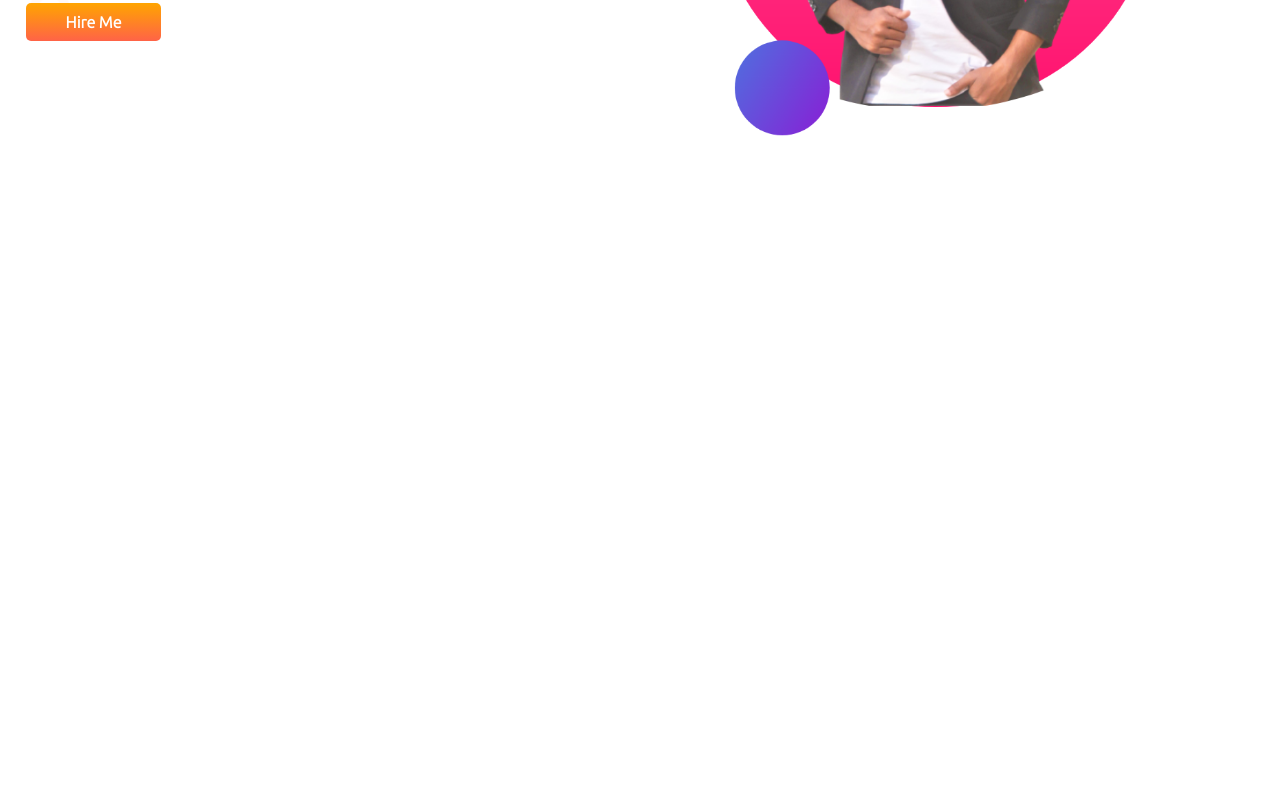
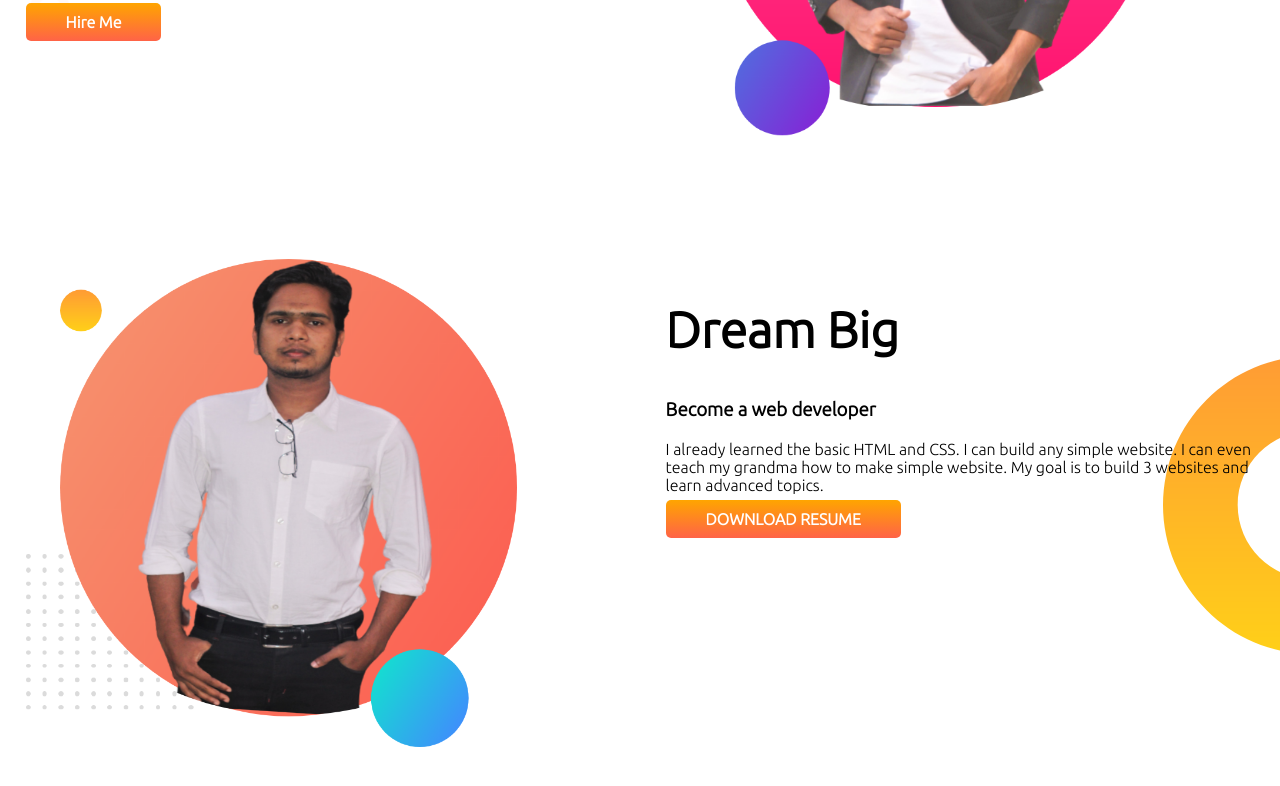
Before and after one commit to Tareqhossain17/developer-portfolio, a plain HTML site: page index.html in a window 1280 px wide. Shown: the part 336-1122 px from the top of the page. Before the commit the page ends 800 px from the top, so only its background shows below. Drawn offline with Linux system fonts and the light colour scheme.

Commit message:
add second section

```diff
--- a/index.html
+++ b/index.html
@@ -24,5 +24,18 @@
             <img src="images/my-bgt.png" alt="">
         </div>
     </section>
+    <section class="dream-big">
+        <div class="half-width" >
+            <img src="images/my-bg5.png" alt="">
+        </div>
+        <div class="half-width">
+            <h1>Dream Big</h1>
+            <h3>Become a web developer</h3>
+            <p>
+                I already learned the basic HTML and CSS. I can build any simple website. I can even teach my grandma how to make simple website. My goal is to build 3 websites and learn advanced topics.
+            </p>
+            <a class="link-button" target="_blank" href="#">DOWNLOAD RESUME</a>
+        </div>
+    </section>
 </body>
 </html>
--- a/style.css
+++ b/style.css
@@ -11,6 +11,7 @@ h1 span{
 }
 section{
     display: flex;
+    margin-bottom: 120px;
 }
 .half-width{
     width: 50%;
@@ -31,3 +32,8 @@ section{
     background-image: url(images/top-banner.png);
     background-repeat: no-repeat;
 }
+.dream-big{
+    background-image: url(images/dream-bg.png);
+    background-repeat: no-repeat;
+    background-position: right;
+}
```
